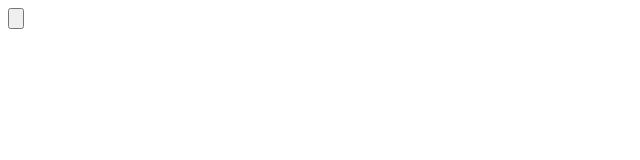
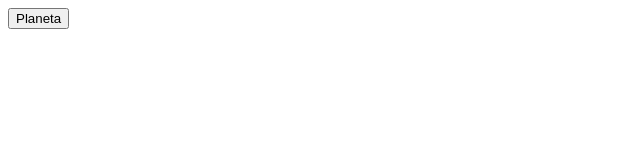
Before and after one commit to Daniel-Rs21/Three.js-Api-Examples, a plain HTML site: page index.html in a window 1280 px wide. Shown: the whole page, without its empty margins (0-640 px from the left). Drawn offline with Linux system fonts and the light colour scheme.

Commit message:
cambios en index

```diff
--- a/index.html
+++ b/index.html
@@ -7,6 +7,6 @@
     <title>Document</title>
 </head>
 <body>
-    <input type="button">
+    <input type="button" value="Planeta" onclick="location.href='C:\Users\Daniel Rs\OneDrive\Documents\Proyectos de Programación\Uso-de-Api-Three\Planeta.html'">
 </body>
 </html>
```
